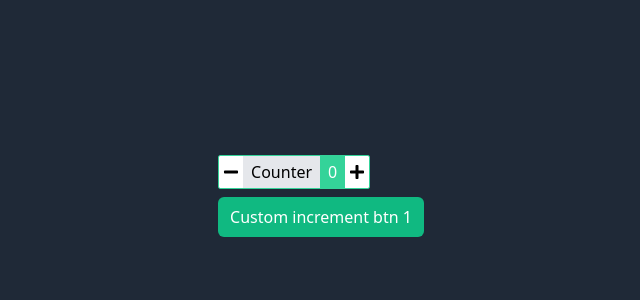
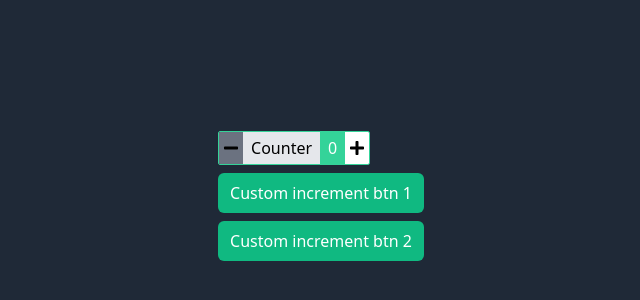
Before and after one commit to puzansakya/react-patterns, a React (Create React App) app: page / in a window 1280 px wide. Shown: the part 204-504 px from the top of the page, without its empty margins (319-959 px from the left). Built offline with nearby package versions, Linux system fonts and the light colour scheme.

Commit message:
Feature: props getter pattern added

```diff
--- a/src/App.tsx
+++ b/src/App.tsx
@@ -3,40 +3,39 @@ import { Counter } from "./Counter";
 import { useCounter } from "./useCounter";
 
 function App() {
-  const { count, handleIncrement, handleDecrement } = useCounter(0);
   const MAX_COUNT = 10;
 
-  const handleClickIncrement = () => {
-    //Put your custom logic
-    if (count < MAX_COUNT) {
-      handleIncrement();
-    }
-  };
-  const handleClickDecrement = () => {
-    handleDecrement();
+  const { count, getCounterProps, getIncrementProps, getDecrementProps } =
+    useCounter({
+      initialCount: 0,
+      max: MAX_COUNT,
+    });
+
+  const handleBtn1Clicked = () => {
+    console.log("btn 1 clicked");
   };
 
   return (
     <div className="h-screen flex items-center justify-center overscroll-y-auto bg-gray-800">
       <div className="space-y-2 flex flex-col">
-        <Counter value={count}>
-          <Counter.Decrement
-            disabled={count === 0}
-            onClick={handleClickDecrement}
-          />
+        <Counter {...getCounterProps()}>
+          <Counter.Decrement {...getDecrementProps()} />
           <Counter.Label>Counter</Counter.Label>
           <Counter.Count max={MAX_COUNT} />
-          <Counter.Increment
-            onClick={handleClickIncrement}
-            disabled={count === MAX_COUNT}
-          />
+          <Counter.Increment {...getIncrementProps()} />
         </Counter>
+
         <button
           className="custom-increment-btn"
-          onClick={handleClickIncrement}
-          disabled={count === MAX_COUNT}
+          {...getIncrementProps({ onClick: handleBtn1Clicked })}
         >
           Custom increment btn 1
+        </button>
+        <button
+          className="custom-increment-btn"
+          {...getIncrementProps({ disabled: count > MAX_COUNT - 2 })}
+        >
+          Custom increment btn 2
         </button>
       </div>
     </div>
--- a/src/components/Decrement.tsx
+++ b/src/components/Decrement.tsx
@@ -6,9 +6,18 @@ interface DecrementProps {
   onClick: MouseEventHandler<HTMLButtonElement>;
   disabled?: boolean;
 }
-export const Decrement = ({ onClick, disabled = false }: DecrementProps) => {
+export const Decrement = ({
+  onClick,
+  disabled = false,
+  ...props
+}: DecrementProps) => {
   return (
-    <button disabled={disabled} className="counter-button" onClick={onClick}>
+    <button
+      disabled={disabled}
+      className="counter-button"
+      onClick={onClick}
+      {...props}
+    >
       <FaMinus />
     </button>
   );
--- a/src/components/Increment.tsx
+++ b/src/components/Increment.tsx
@@ -6,9 +6,18 @@ interface IncrementProps {
   disabled?: boolean;
 }
 
-export const Increment = ({ onClick, disabled = false }: IncrementProps) => {
+export const Increment = ({
+  onClick,
+  disabled = false,
+  ...props
+}: IncrementProps) => {
   return (
-    <button disabled={disabled} className="counter-button" onClick={onClick}>
+    <button
+      disabled={disabled}
+      className="counter-button"
+      onClick={onClick}
+      {...props}
+    >
       <FaPlus />
     </button>
   );
--- a/src/index.scss
+++ b/src/index.scss
@@ -5,7 +5,7 @@
 .counter{
     @apply inline-flex border border-green-400 outline-none overflow-hidden rounded-sm self-start;
     &-button {
-        @apply bg-white border-none rounded-none cursor-pointer focus:outline-none px-1;
+        @apply bg-white border-none rounded-none cursor-pointer focus:outline-none px-1 disabled:bg-gray-500;
     }
     &-label {
         @apply bg-gray-200  py-1 px-2;
@@ -13,5 +13,5 @@
 }
 
 .custom-increment-btn {
-     @apply bg-green-500 text-white px-3 py-2 rounded-md hover:bg-green-400;
+     @apply bg-green-500 text-white px-3 py-2 rounded-md hover:bg-green-400 disabled:bg-gray-500;
 }
--- a/src/useCounter.ts
+++ b/src/useCounter.ts
@@ -1,6 +1,16 @@
 import { useState } from "react";
 
-export const useCounter = (initialCount: number) => {
+//Function which concat all functions together
+const callFnsInSequence =
+  (...fns: any[]) =>
+  (...args: any[]) =>
+    fns.forEach((fn) => fn && fn(...args));
+
+interface CounterProps {
+  initialCount: number;
+  max: number;
+}
+export const useCounter = ({ initialCount, max }: CounterProps) => {
   const [count, setCount] = useState(initialCount);
 
   const handleIncrement = () => {
@@ -10,6 +20,35 @@ export const useCounter = (initialCount: number) => {
   const handleDecrement = () => {
     setCount((prevCount) => Math.max(0, prevCount - 1));
   };
+  //props getter for 'Counter'
+  const getCounterProps = ({ ...otherProps } = {}) => ({
+    value: count,
+    "aria-valuemax": max,
+    "aria-valuemin": 0,
+    "aria-valuenow": count,
+    ...otherProps,
+  });
 
-  return { count, handleIncrement, handleDecrement };
+  //props getter for 'Decrement'
+  const getDecrementProps = ({ onClick, ...otherProps }: any = {}) => ({
+    onClick: callFnsInSequence(handleDecrement, onClick),
+    disabled: count === 0,
+    ...otherProps,
+  });
+
+  //props getter for 'Increment'
+  const getIncrementProps = ({ onClick, ...otherProps }: any = {}) => ({
+    onClick: callFnsInSequence(handleIncrement, onClick),
+    disabled: count === max,
+    ...otherProps,
+  });
+
+  return {
+    count,
+    handleIncrement,
+    handleDecrement,
+    getCounterProps,
+    getDecrementProps,
+    getIncrementProps,
+  };
 };
--- a/tailwind.config.js
+++ b/tailwind.config.js
@@ -5,7 +5,9 @@ module.exports = {
     extend: {},
   },
   variants: {
-    extend: {},
+    extend: {
+      backgroundColor: ["disabled"],
+    },
   },
   plugins: [],
 };
```
